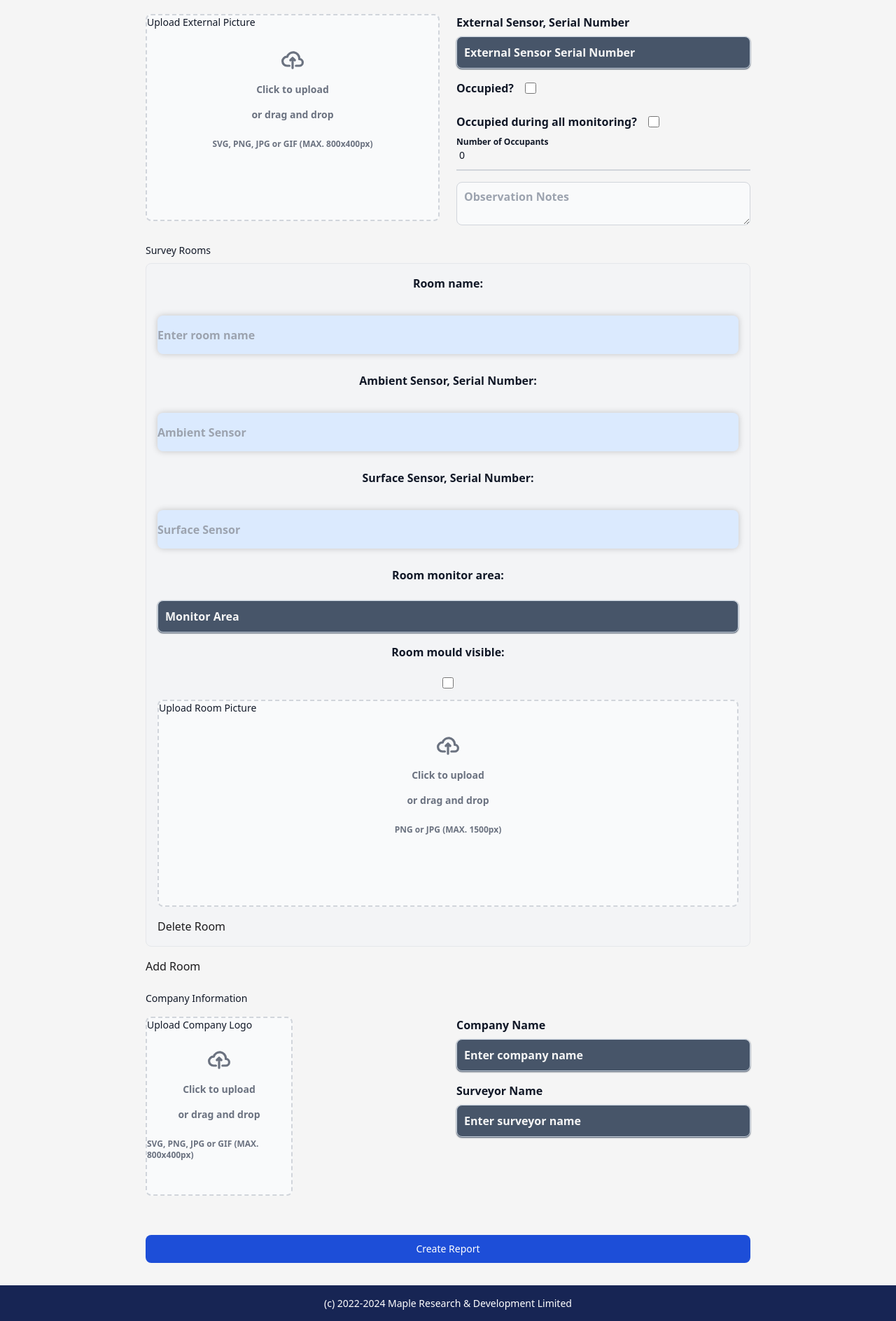
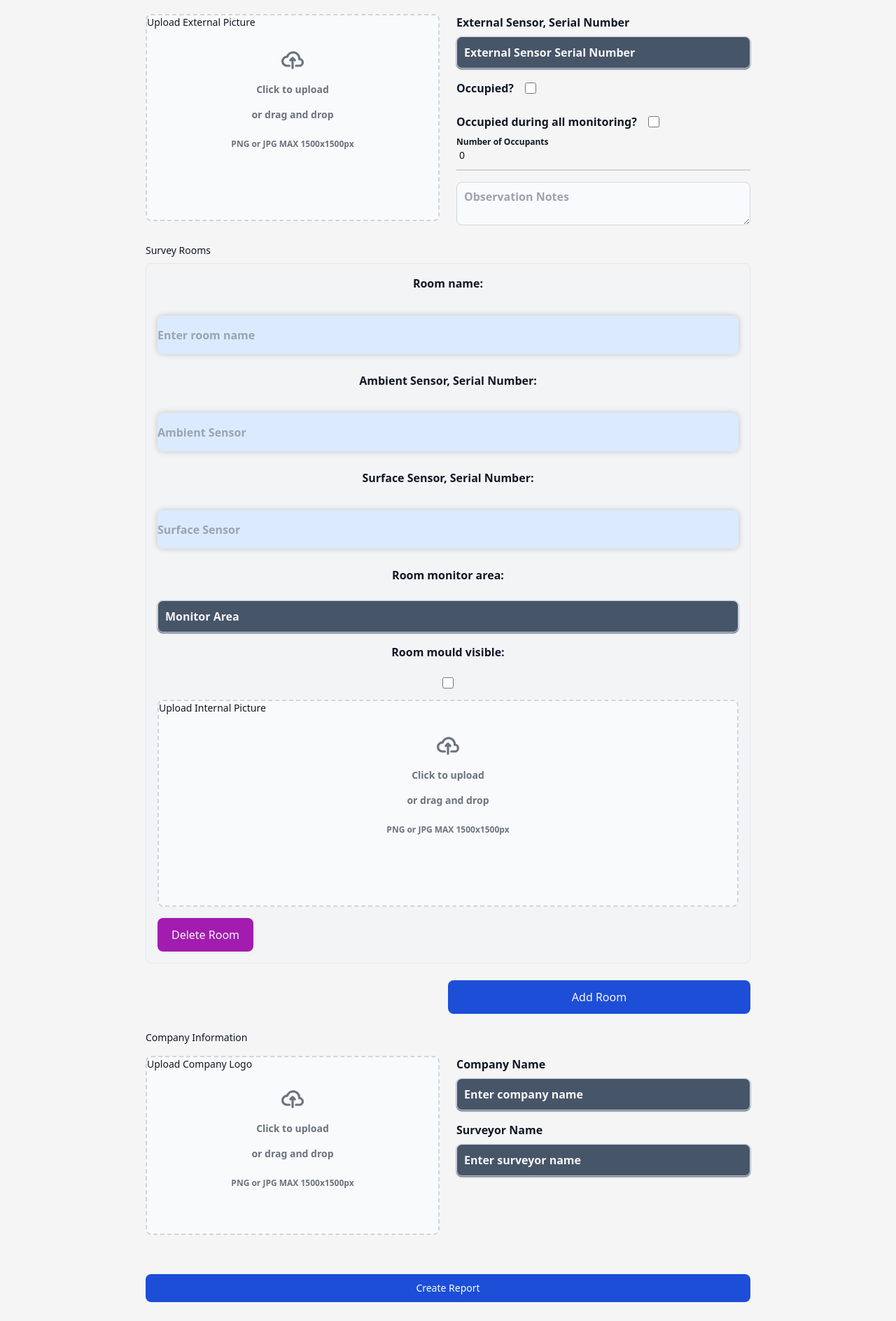
Before and after one commit to GreenCatInForest/md_app, a Django app: page /reports/report/ in a window 1280 px wide. Shown: the part 690-2578 px from the top of the page at 70% size. Run offline with Django 5.2, Linux system fonts and the light colour scheme; the visitor is signed in with stand-in values (Sample User, id 1); style sheets or scripts are compiled from the project's sources; parts of the project's set-up code (start-up, migrations or seed data) failed here and were passed over; some libraries are stand-ins or nearby versions.

Commit message:
style btn previews

```diff
--- a/reports/templates/reports/report.html
+++ b/reports/templates/reports/report.html
@@ -89,19 +89,22 @@
                         </div>
 
                         <!-- External Picture Upload with Preview -->
-                        <div class="form-group flex items-center justify-center w-full">
-                            <label class="drop-area flex flex-col items-center justify-center w-full h-[18.5rem] border-2 border-gray-300 border-dashed rounded-lg cursor-pointer bg-gray-50 dark:bg-gray-700 hover:bg-gray-100 dark:border-gray-600 dark:hover:border-gray-500 dark:hover:bg-gray-600" data-preview-id="external_picture_preview">
+                        <div class="form-group flex items-center justify-center flex-wrap w-full">
+                            <label class="drop-area flex flex-col items-center justify-between gap-4 w-full h-[18.5rem] border-2 border-gray-300 border-dashed overflow-hidden rounded-lg cursor-pointer bg-gray-50 dark:bg-gray-700 hover:bg-gray-100 dark:border-gray-600 dark:hover:border-gray-500 dark:hover:bg-gray-600 relative" data-preview-id="external_picture_preview">
+
+                                {{ form.external_picture }}
+                                <img id="external_picture_preview" class="image-preview" style="display:none;" />
+                                <div class="flex flex-col flex-wrap ">
                                     <h3 class="block mb-2 text-sm font-medium text-gray-900 dark:text-white">Upload External Picture</h3>
                                     <div class="flex flex-col items-center justify-center pt-5 pb-6">
                                         <svg class="w-8 h-8 mb-4 text-gray-500 dark:text-gray-400" aria-hidden="true" xmlns="http://www.w3.org/2000/svg" fill="none" viewBox="0 0 20 16">
                                             <path stroke="currentColor" stroke-linecap="round" stroke-linejoin="round" stroke-width="2" d="M13 13h3a3 3 0 0 0 0-6h-.025A5.56 5.56 0 0 0 16 6.5 5.5 5.5 0 0 0 5.207 5.021C5.137 5.017 5.071 5 5 5a4 4 0 0 0 0 8h2.167M10 15V6m0 0L8 8m2-2 2 2"/>
                                         </svg>
                                         <p class="mb-2 text-sm text-gray-500 dark:text-gray-400"><span class="font-semibold">Click to upload</span> or drag and drop</p>
-                                    <p class="text-xs text-gray-500 dark:text-gray-400">SVG, PNG, JPG or GIF (MAX. 800x400px)</p>
+                                        <p class="text-xs text-gray-500 dark:text-gray-400">PNG or JPG MAX 1500x1500px</p>
                                     </div>
-                                {{ form.external_picture }}
+                                    </div>
                             </label>
-                            <img id="external_picture_preview" class="image-preview" style="display:none; max-width: 500px; height:auto; margin-top: 10px;" />
                             {% if form.external_picture.errors %}
                                 <div class="error-message text-red-500 text-sm mt-2">
                                     {% for error in form.external_picture.errors %}
@@ -165,19 +168,21 @@
                                         {% endfor %}
 
                                         <!-- Room Picture Upload with Preview -->
-                                        <div class="form-group flex items-center justify-center w-full">
-                                            <label class="drop-area flex flex-col items-center justify-center w-full h-[18.5rem] border-2 border-gray-300 border-dashed rounded-lg cursor-pointer bg-gray-50 dark:bg-gray-700 hover:bg-gray-100 dark:border-gray-600 dark:hover:border-gray-500 dark:hover:bg-gray-600" data-preview-id="room_picture_preview_{{ forloop.counter }}">
-                                                <h3 class="block mb-2 text-sm font-medium text-gray-900 dark:text-white">Upload Room Picture</h3>
+                                        <div class="form-group flex items-center justify-center flex-wrap w-full">
+                                            <label class="drop-area relative overflow-hidden flex flex-col items-center justify-between w-full h-[18.5rem] border-2 border-gray-300 border-dashed rounded-lg cursor-pointer bg-gray-50 dark:bg-gray-700 hover:bg-gray-100 dark:border-gray-600 dark:hover:border-gray-500 dark:hover:bg-gray-600" data-preview-id="room_picture_preview_{{ forloop.counter }}">
+                                                   {{ form.room_picture }}
+                                                <img id="room_picture_preview_{{ forloop.counter }}" class="image-preview" style="display:none;" />
+                                                <div class="flex flex-col flex-wrap ">
+                                                    <h3 class="block mb-2 text-sm font-medium text-gray-900 dark:text-white">Upload Internal Picture</h3>
                                                     <div class="flex flex-col items-center justify-center pt-5 pb-6">
                                                         <svg class="w-8 h-8 mb-4 text-gray-500 dark:text-gray-400" aria-hidden="true" xmlns="http://www.w3.org/2000/svg" fill="none" viewBox="0 0 20 16">
                                                             <path stroke="currentColor" stroke-linecap="round" stroke-linejoin="round" stroke-width="2" d="M13 13h3a3 3 0 0 0 0-6h-.025A5.56 5.56 0 0 0 16 6.5 5.5 5.5 0 0 0 5.207 5.021C5.137 5.017 5.071 5 5 5a4 4 0 0 0 0 8h2.167M10 15V6m0 0L8 8m2-2 2 2"/>
                                                         </svg>
                                                         <p class="mb-2 text-sm text-gray-500 dark:text-gray-400"><span class="font-semibold">Click to upload</span> or drag and drop</p>
-                                                    <p class="text-xs text-gray-500 dark:text-gray-400">PNG or JPG (MAX. 1500px)</p>
+                                                        <p class="text-xs text-gray-500 dark:text-gray-400">PNG or JPG MAX 1500x1500px</p>
                                                     </div>
-                                                {{ form.room_picture }}
+                                                </div>
                                             </label>
-                                            <img id="room_picture_preview_{{ forloop.counter }}" class="image-preview" style="display:none; max-width: 500px; height:auto; margin-top: 10px;" />
                                             {% if form.room_picture.errors %}
                                                 <div class="error-message text-red-500 text-sm mt-2">
                                                     {% for error in form.room_picture.errors %}
@@ -186,12 +191,13 @@
                                                 </div>
                                             {% endif %}
                                         </div>
-
-                                        <button type="button" class="delete-room btn btn-danger mt-2">Delete Room</button>
+                                        <button type="button" class="delete-room btn bg-fuchsia-700 px-5 py-3 rounded-lg mt-2 text-whiteSmoke">Delete Room</button>
                                     </div>
                                 {% endfor %}
                             </div>
-                            <button type="button" id="add-room" class="btn btn-primary">Add Room</button>
+                            <div class="flex justify-center flex-col mx-auto ">
+                            <button type="button" id="add-room" class="ml-[50%] text-center btn bg-blue-700 text-whiteSmoke px-5 py-3 rounded-lg mt-2">Add Room</button>
+                            </div>
                         </div>
 
                         <!-- Company Information -->
@@ -200,15 +206,15 @@
                             <div class="grid gap-4 sm:grid-cols-2 sm:gap-6">
 
                                 <!-- Company Logo Upload with Preview -->
-                                <div class="form-group flex items-center justify-center w-1/2">
-                                    <label class="drop-area flex flex-col items-center justify-center mb-4 w-full h-[16rem] border-2 border-gray-300 border-dashed rounded-lg cursor-pointer bg-gray-50 dark:bg-gray-700 hover:bg-gray-100 dark:border-gray-600 dark:hover:border-gray-500 dark:hover:bg-gray-600" data-preview-id="company_logo_preview">
+                                <div class="form-group flex items-center justify-center">
+                                    <label class="drop-area flex flex-col items-center justify-between mb-4 w-full h-[16rem] border-2 border-gray-300 border-dashed rounded-lg cursor-pointer bg-gray-50 dark:bg-gray-700 hover:bg-gray-100 dark:border-gray-600 dark:hover:border-gray-500 dark:hover:bg-gray-600" data-preview-id="company_logo_preview">
                                         <h3 class="block mb-2 text-sm font-medium text-gray-900 dark:text-white">Upload Company Logo</h3>
                                         <div class="flex flex-col items-center justify-center pt-4 pb-4">
                                             <svg class="w-8 h-8 mb-4 text-gray-500 dark:text-gray-400" aria-hidden="true" xmlns="http://www.w3.org/2000/svg" fill="none" viewBox="0 0 20 16">
                                                 <path stroke="currentColor" stroke-linecap="round" stroke-linejoin="round" stroke-width="2" d="M13 13h3a3 3 0 0 0 0-6h-.025A5.56 5.56 0 0 0 16 6.5 5.5 5.5 0 0 0 5.207 5.021C5.137 5.017 5.071 5 5 5a4 4 0 0 0 0 8h2.167M10 15V6m0 0L8 8m2-2 2 2"/>
                                             </svg>
                                             <p class="mb-2 text-sm text-gray-500 dark:text-gray-400"><span class="font-semibold">Click to upload</span> or drag and drop</p>
-                                            <p class="text-xs text-gray-500 dark:text-gray-400">SVG, PNG, JPG or GIF (MAX. 800x400px)</p>
+                                            <p class="text-xs text-gray-500 dark:text-gray-400">PNG or JPG MAX 1500x1500px</p>
                                         </div>
                                         {{ form.company_logo }}
                                     </label>
@@ -391,9 +397,9 @@
             }
 
             // Click to open file dialog
-            dropArea.addEventListener('click', () => {
-                fileInput.click();
-            });
+            // dropArea.addEventListener('click', () => {
+            //     fileInput.click();
+            // });
 
             // Change event for file input
             fileInput.addEventListener('change', function () {
@@ -452,7 +458,7 @@
     /* Ensure image previews are responsive */
     .image-preview {
         max-width: 100%;
-        height: auto;
+        /* height: auto; */
     }
 </style>
 
--- a/tailwind_app/static_src/src/styles.css
+++ b/tailwind_app/static_src/src/styles.css
@@ -994,9 +994,8 @@ overflow: hidden; /* Hide any overflow content */
 }
 
 .image-preview {
-  max-width: 100%;
-  max-height: 100%;
   object-fit: cover;
+  @apply absolute top-0 left-0 w-full h-full p-4;
 }
 
 #drop-area.highlight {
```
Lines whose indentation alone changed are shown as unchanged.
